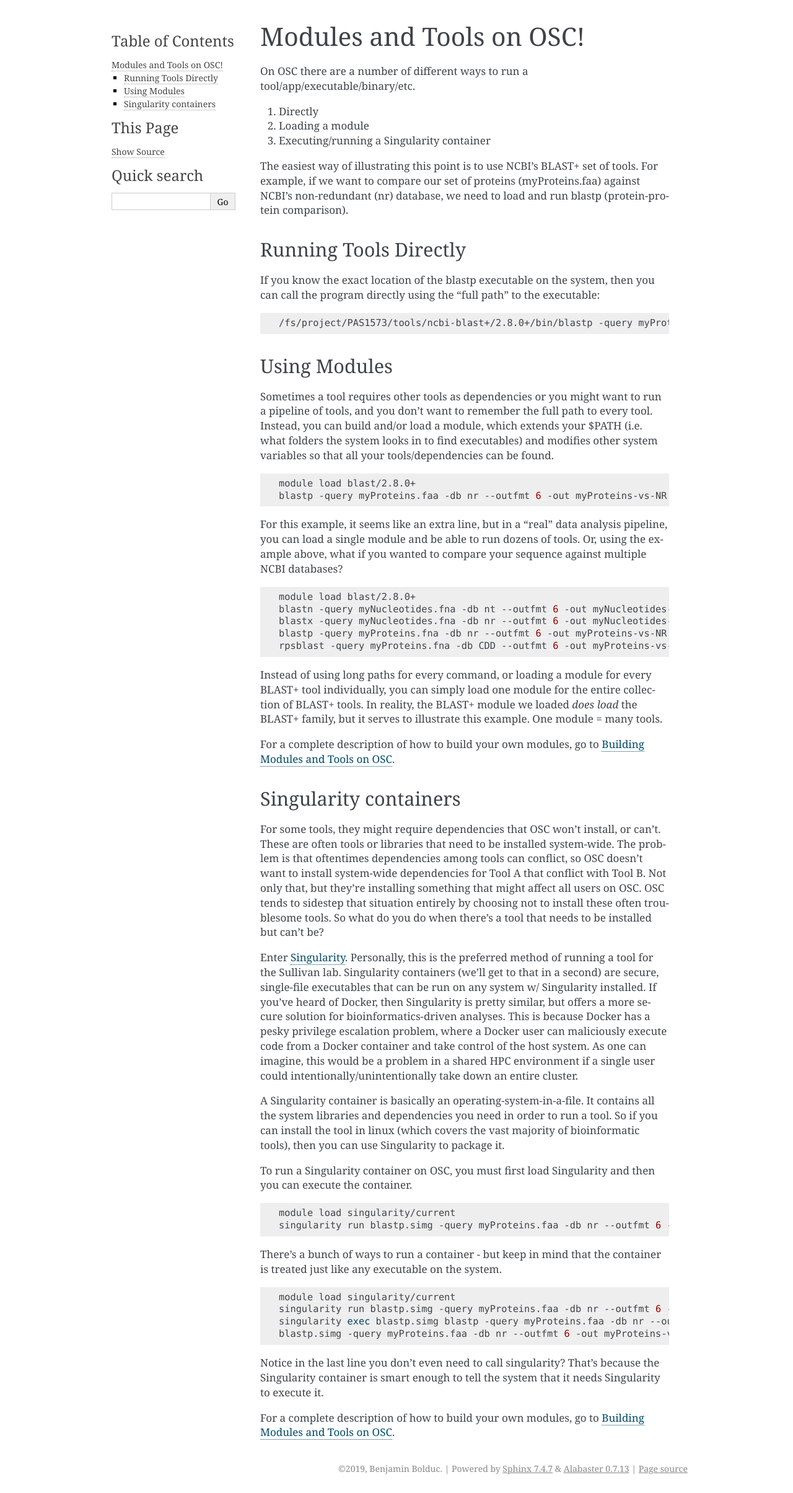
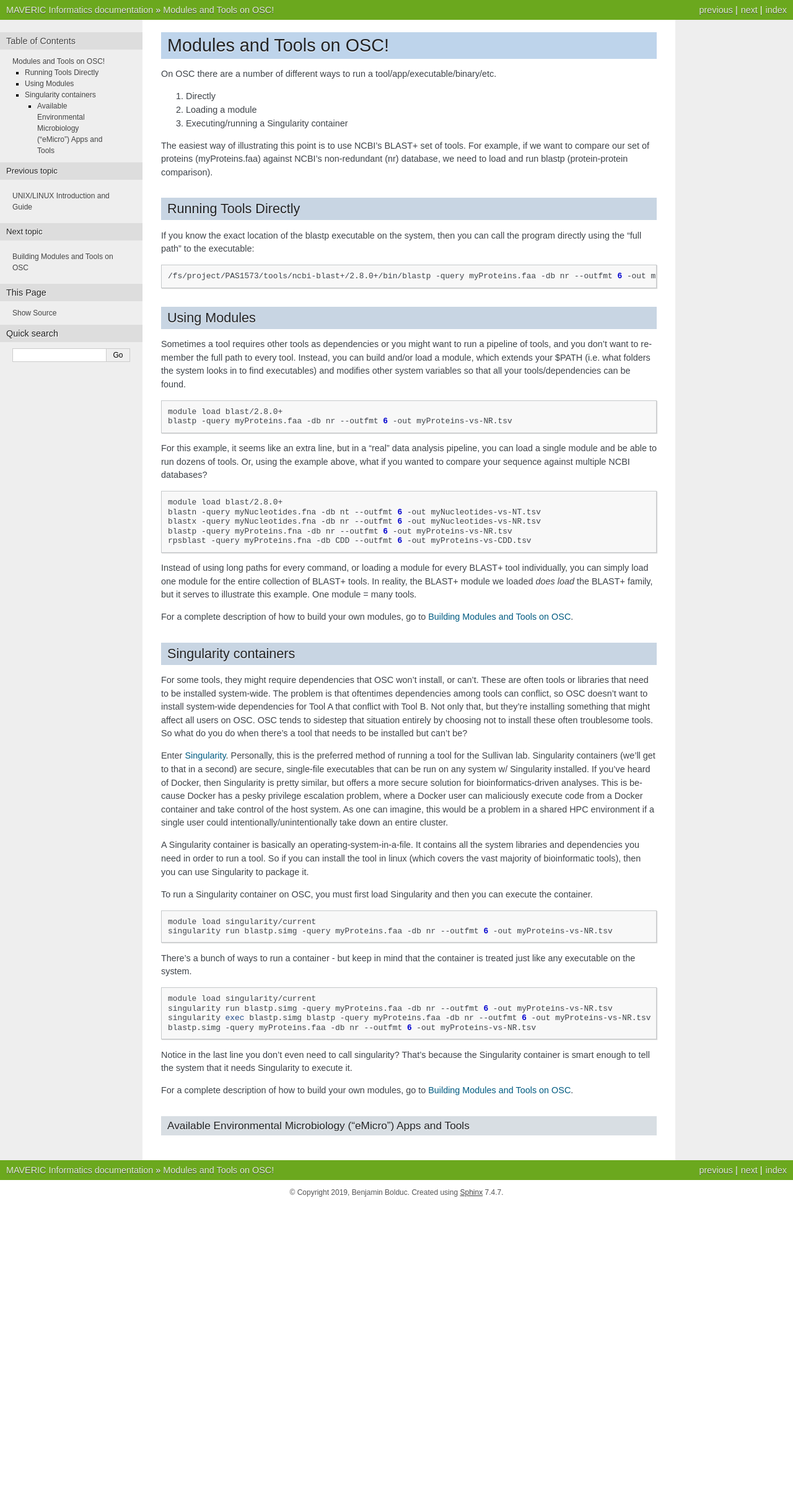
Before and after one commit to MAVERIC-Labs/MAVERIC_informatics, a Sphinx documentation site: the page built from docs/source/Modules-and-Tools.rst, in a window 1280 px wide. Shown: the whole page at 62% size. Built offline with Sphinx 7.4.7, drawn with Linux system fonts in a browser that asks for light colours; after the commit the page ends 1944 px from its top, so only the background shows below that.

Commit message:
Update themeing

```diff
--- a/docs/source/Modules-and-Tools.rst
+++ b/docs/source/Modules-and-Tools.rst
@@ -97,3 +97,6 @@ Notice in the last line you don't even need to call singularity? That's because
 to tell the system that it needs Singularity to execute it.
 
 For a complete description of how to build your own modules, go to :ref:`buildingTools`.
+
+Available Environmental Microbiology ("eMicro") Apps and Tools
+--------------------------------------------------------------
--- a/docs/source/conf.py
+++ b/docs/source/conf.py
@@ -75,7 +75,7 @@ pygments_style = None
 # The theme to use for HTML and HTML Help pages.  See the documentation for
 # a list of builtin themes.
 #
-html_theme = 'alabaster'
+html_theme = 'nature'
 
 # Theme options are theme-specific and customize the look and feel of a theme
 # further.  For a list of options available for each theme, see the
```
